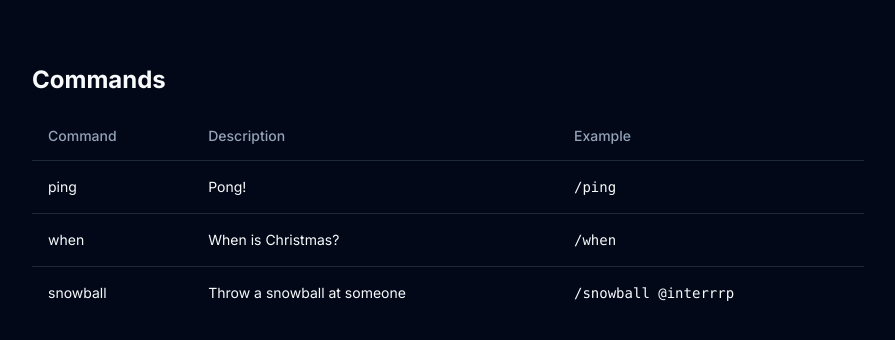
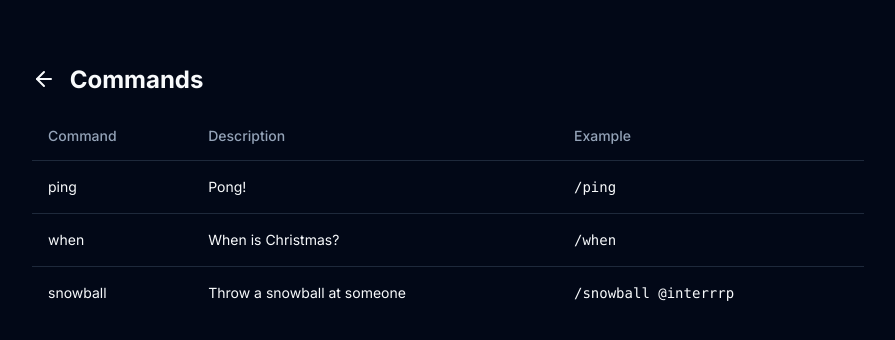
Before and after one commit to interrrp/snowie, a Next.js app: page /commands in a window 1280 px wide. Shown: the top 340 px of the page, without its empty margins (192-1087 px from the left). Built offline with nearby package versions, Linux system fonts and the light colour scheme.

Commit message:
Add back button to commands page

```diff
--- a/app/commands/page.tsx
+++ b/app/commands/page.tsx
@@ -1,3 +1,5 @@
+import Link from "next/link";
+
 import {
   Table,
   TableBody,
@@ -7,11 +9,23 @@ import {
   TableRow,
 } from "@/components/ui/table";
 import { COMMANDS } from "@/lib/commands";
+import { ArrowLeft } from "lucide-react";
 
 export default function Commands() {
   return (
-    <main className="md:w-3/4 mx-auto md:p-16 p-12">
-      <h1 className="text-2xl font-bold mb-4">Commands</h1>
+    <div className="md:w-3/4 mx-auto md:p-16 p-12">
+      <header>
+        <nav>
+          <h1 className="text-2xl font-bold mb-4">
+            <Link href="/" aria-label="Go back">
+              <ArrowLeft className="inline mr-2 -translate-y-0.5" />
+            </Link>{" "}
+            Commands
+          </h1>
+        </nav>
+      </header>
+
+      <main>
         <Table>
           <TableHeader>
             <TableRow>
@@ -33,5 +47,6 @@ export default function Commands() {
           </TableBody>
         </Table>
       </main>
+    </div>
   );
 }
```
Lines whose indentation alone changed are shown as unchanged.
